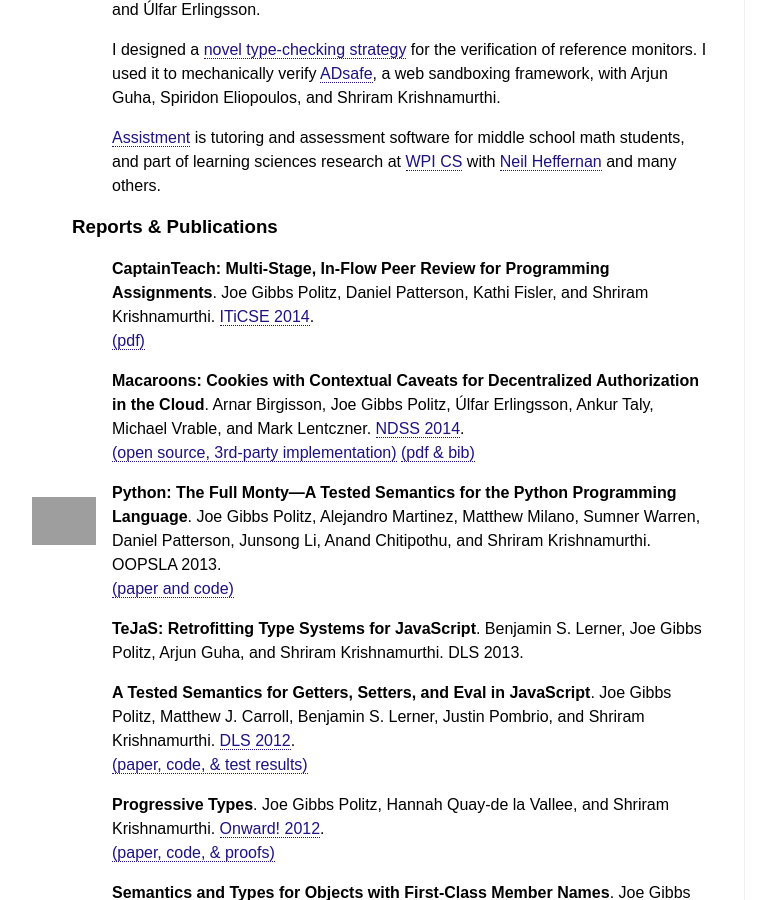
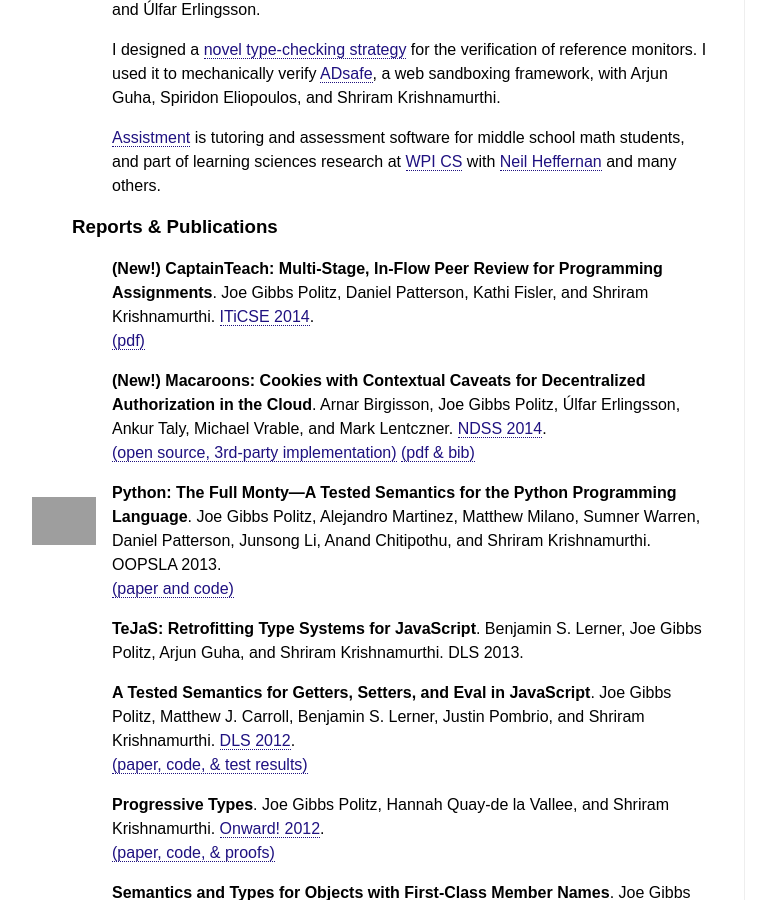
Before and after one commit to jpolitz/jpolitz.github.com, a Jekyll site: the page index.html, which Jekyll copies as it is, in a window 1280 px wide and 900 px high, scrolled down 589 px. Shown: the whole window, without its empty margins (16-792 px from the left). Built offline with Jekyll 4.4.1, drawn with Linux system fonts in a browser that asks for light colours; grey boxes are pictures that could not be loaded.

Commit message:
new tags

```diff
--- a/index.html
+++ b/index.html
@@ -144,9 +144,9 @@
   <div style='line-height:1.5em'>
 
     <ul>
-      <li><b>CaptainTeach: Multi-Stage, In-Flow Peer Review for Programming Assignments</b>. Joe Gibbs Politz, Daniel Patterson, Kathi Fisler, and Shriram Krishnamurthi.  <a href="http://iticse2014.it.uu.se/">ITiCSE 2014</a>.<br/>
+      <li><b>(New!) CaptainTeach: Multi-Stage, In-Flow Peer Review for Programming Assignments</b>. Joe Gibbs Politz, Daniel Patterson, Kathi Fisler, and Shriram Krishnamurthi.  <a href="http://iticse2014.it.uu.se/">ITiCSE 2014</a>.<br/>
             <a href="http://cs.brown.edu/~sk/Publications/Papers/Published/ppkf-ct-multi-stage-in-flow/paper.pdf">(pdf)</a></li>
-      <li><b>Macaroons: Cookies with Contextual Caveats for Decentralized Authorization in the Cloud</b>. Arnar Birgisson, Joe Gibbs Politz, Úlfar Erlingsson, Ankur Taly, Michael Vrable, and Mark Lentczner.  <a href="http://www.internetsociety.org/events/ndss-symposium-2014">NDSS 2014</a>.<br/>
+      <li><b>(New!) Macaroons: Cookies with Contextual Caveats for Decentralized Authorization in the Cloud</b>. Arnar Birgisson, Joe Gibbs Politz, Úlfar Erlingsson, Ankur Taly, Michael Vrable, and Mark Lentczner.  <a href="http://www.internetsociety.org/events/ndss-symposium-2014">NDSS 2014</a>.<br/>
       <a href="https://github.com/rescrv/libmacaroons">(open source, 3rd-party implementation)</a>&nbsp;<a href="http://research.google.com/pubs/pub41892.html">(pdf &amp; bib)</a></li>
       <li><a target="_blank" style="border: none; float: left; margin-top: 1em; margin-left: -5em;" href="http://splashcon.org/2013/cfp/665"><img style="width: 4em;" src="img/aec-badge.png"></img></a><b>Python: The Full Monty―A Tested Semantics for the Python Programming Language</b>.  Joe Gibbs Politz, Alejandro Martinez, Matthew Milano, Sumner Warren, Daniel Patterson, Junsong Li, Anand Chitipothu, and Shriram Krishnamurthi.  OOPSLA 2013.<br/>
  <a href="http://cs.brown.edu/research/plt/dl/lambda-py/">(paper and code)</a>
```
